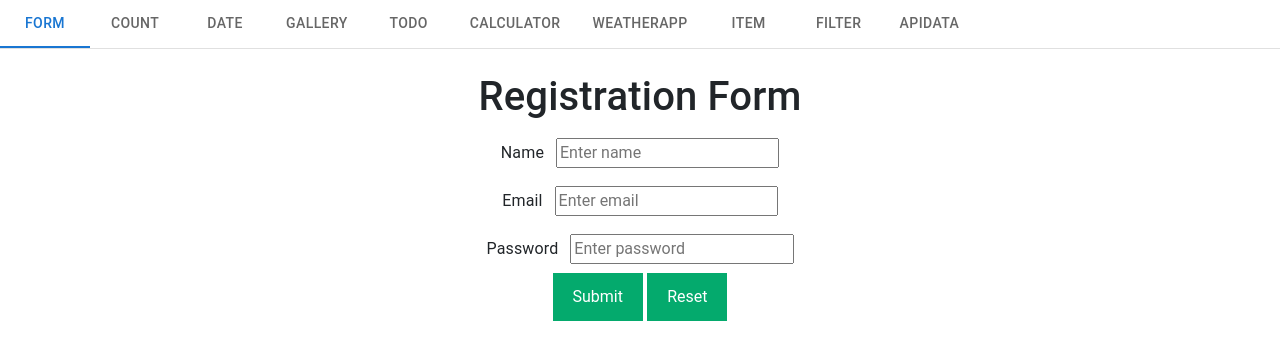
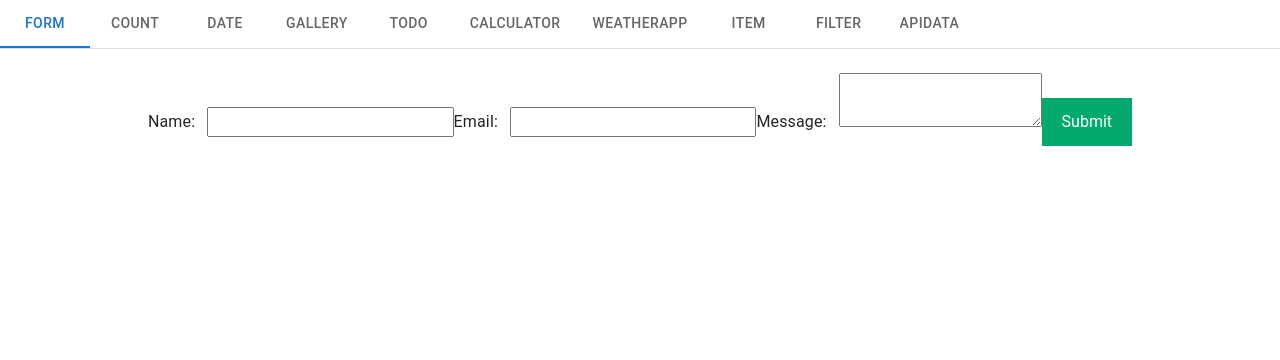
Before and after one commit to mhamza219/react_assignment, a React (Create React App) app: page / in a window 1280 px wide. Shown: the top 360 px of the page. Built offline with nearby package versions, Linux system fonts and the light colour scheme.

Commit message:
new form layout integrate

```diff
--- a/src/components/Form.js
+++ b/src/components/Form.js
@@ -1,3 +1,4 @@
+/*
 import React, {useState} from 'react'
 
 
@@ -51,3 +52,70 @@ function Form() {
 }
 
 export default Form
+*/
+
+
+
+import React, { useState } from "react";
+
+function Form() {
+  const [name, setName] = useState("");
+  const [email, setEmail] = useState("");
+  const [message, setMessage] = useState("");
+
+  const handleSubmit = (event) => {
+    event.preventDefault();
+
+    // Validate form values
+    if (name === "" || email === "" || message === "") {
+      console.log("Please fill in all fields.");
+      return;
+    }
+
+    // Log form data to the console
+    console.log("Name: " + name);
+    console.log("Email: " + email);
+    console.log("Message: " + message);
+
+    // You can perform further actions (e.g., send the data to a server) here
+
+    // Reset form fields
+    setName("");
+    setEmail("");
+    setMessage("");
+  };
+
+  return (
+    <form onSubmit={handleSubmit}>
+      <label htmlFor="name">Name:</label>
+      <input
+        type="text"
+        id="name"
+        value={name}
+        onChange={(e) => setName(e.target.value)}
+        required
+      />
+
+      <label htmlFor="email">Email:</label>
+      <input
+        type="email"
+        id="email"
+        value={email}
+        onChange={(e) => setEmail(e.target.value)}
+        required
+      />
+
+      <label htmlFor="message">Message:</label>
+      <textarea
+        id="message"
+        value={message}
+        onChange={(e) => setMessage(e.target.value)}
+        required
+      ></textarea>
+
+      <button type="submit">Submit</button>
+    </form>
+  );
+}
+
+export default Form;
```
